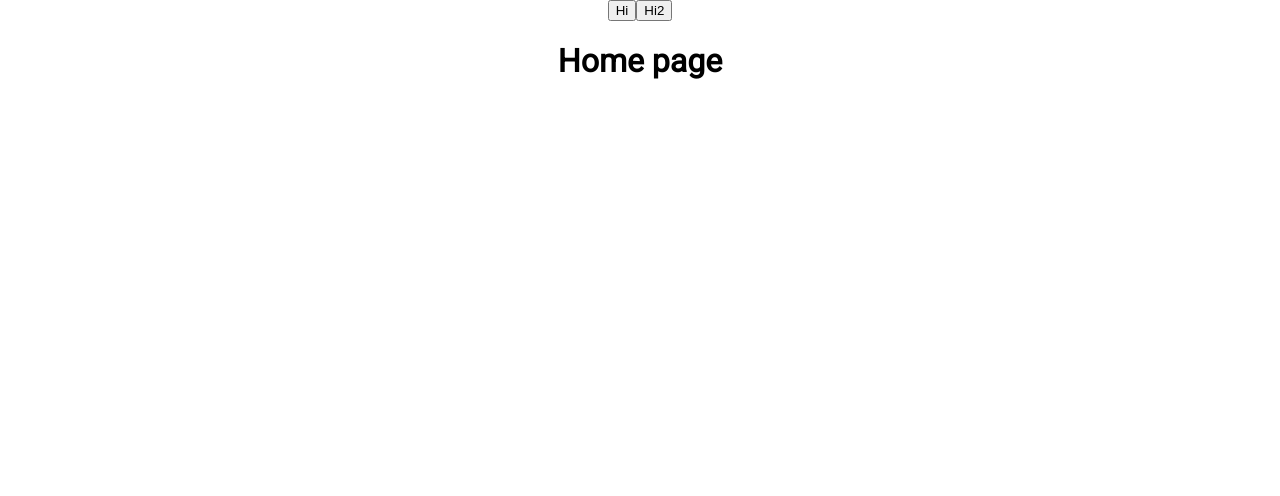
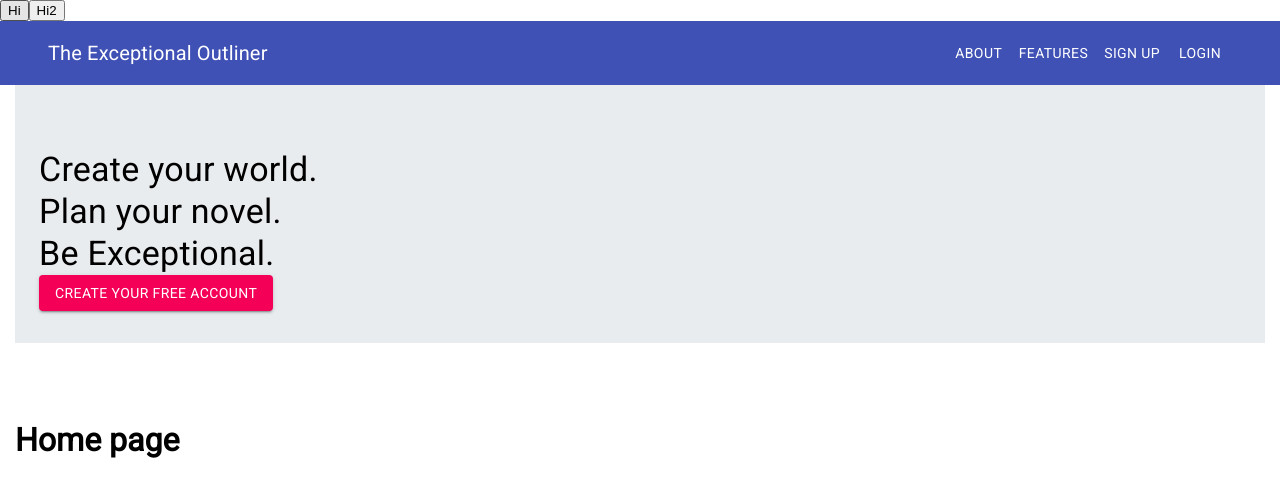
Before and after one commit to reishaleem/exceptional-outliner, a React (Create React App) app in the folder app/: page / in a window 1280 px wide. Shown: the top 496 px of the page. Built offline with nearby package versions, Linux system fonts and the light colour scheme.

Commit message:
add jumbotron, navbar, and some styling

```diff
--- a/app/src/App.css
+++ b/app/src/App.css
@@ -1,19 +1,5 @@
 body {
     font-family: Roboto;
-}
-.App {
-    text-align: center;
-}
-
-.App-logo {
-    height: 40vmin;
-    pointer-events: none;
-}
-
-@media (prefers-reduced-motion: no-preference) {
-    .App-logo {
-        animation: App-logo-spin infinite 20s linear;
-    }
 }
 
 .App-header {
@@ -26,16 +12,3 @@ body {
     font-size: calc(10px + 2vmin);
     color: white;
 }
-
-.App-link {
-    color: #61dafb;
-}
-
-@keyframes App-logo-spin {
-    from {
-        transform: rotate(0deg);
-    }
-    to {
-        transform: rotate(360deg);
-    }
-}
--- /dev/null
+++ b/app/src/components/atoms/Jumbotron/Jumbotron.jsx
@@ -0,0 +1,34 @@
+import React from "react";
+import { makeStyles } from "@material-ui/core/styles";
+import { Container, Typography, Button } from "@material-ui/core";
+
+const useStyles = makeStyles((theme) => ({
+    fluid: {
+        paddingRight: 0,
+        paddingLeft: 0,
+        paddingTop: "4rem",
+        paddingBottom: "2rem",
+        borderRadius: 0,
+    },
+    jumbotron: {
+        marginBottom: "2rem",
+        backgroundColor: "#e9ecef",
+    },
+}));
+
+export default () => {
+    const classes = useStyles();
+
+    return (
+        <div className={`${classes.fluid} ${classes.jumbotron}`}>
+            <Container>
+                <Typography variant="h4">Create your world.</Typography>
+                <Typography variant="h4">Plan your novel.</Typography>
+                <Typography variant="h4">Be Exceptional.</Typography>
+                <Button variant="contained" color="secondary">
+                    Create your free account
+                </Button>
+            </Container>
+        </div>
+    );
+};
--- /dev/null
+++ b/app/src/components/atoms/PublicNavbar/Navbar.jsx
@@ -0,0 +1,41 @@
+import React from "react";
+import { makeStyles } from "@material-ui/core/styles";
+import AppBar from "@material-ui/core/AppBar";
+import Toolbar from "@material-ui/core/Toolbar";
+import Typography from "@material-ui/core/Typography";
+import Button from "@material-ui/core/Button";
+import IconButton from "@material-ui/core/IconButton";
+import MenuIcon from "@material-ui/icons/Menu";
+import { Container } from "@material-ui/core";
+
+const useStyles = makeStyles((theme) => ({
+    root: {
+        flexGrow: 1,
+    },
+    menuButton: {
+        marginRight: theme.spacing(2),
+    },
+    title: {
+        flexGrow: 1,
+    },
+}));
+
+export default () => {
+    const classes = useStyles();
+
+    return (
+        <AppBar position="static" elevation={0}>
+            <Container>
+                <Toolbar>
+                    <Typography variant="h6" className={classes.title}>
+                        The Exceptional Outliner
+                    </Typography>
+                    <Button color="inherit">About</Button>
+                    <Button color="inherit">Features</Button>
+                    <Button color="inherit">Sign Up</Button>
+                    <Button color="inherit">Login</Button>
+                </Toolbar>
+            </Container>
+        </AppBar>
+    );
+};
--- a/app/src/components/pages/public/HomePage/HomePage.jsx
+++ b/app/src/components/pages/public/HomePage/HomePage.jsx
@@ -1,5 +1,29 @@
 import React from "react";
+import { makeStyles } from "@material-ui/core/styles";
+import Navbar from "../../../atoms/PublicNavbar/Navbar";
+import { Container, Grid } from "@material-ui/core";
+import Jumbotron from "../../../atoms/Jumbotron/Jumbotron";
+
+const useStyles = makeStyles((theme) => ({
+    pad: {
+        paddingLeft: "15px",
+        paddingRight: "15px",
+    },
+}));
 
 export default () => {
-    return <h1>Home page</h1>;
+    const classes = useStyles();
+    return (
+        <>
+            <Navbar />
+            <Grid container spacing={3} className={classes.pad}>
+                <Grid item md={12}>
+                    <Jumbotron />
+                </Grid>
+                <Grid item md={12}>
+                    <h1>Home page</h1>
+                </Grid>
+            </Grid>
+        </>
+    );
 };
```
